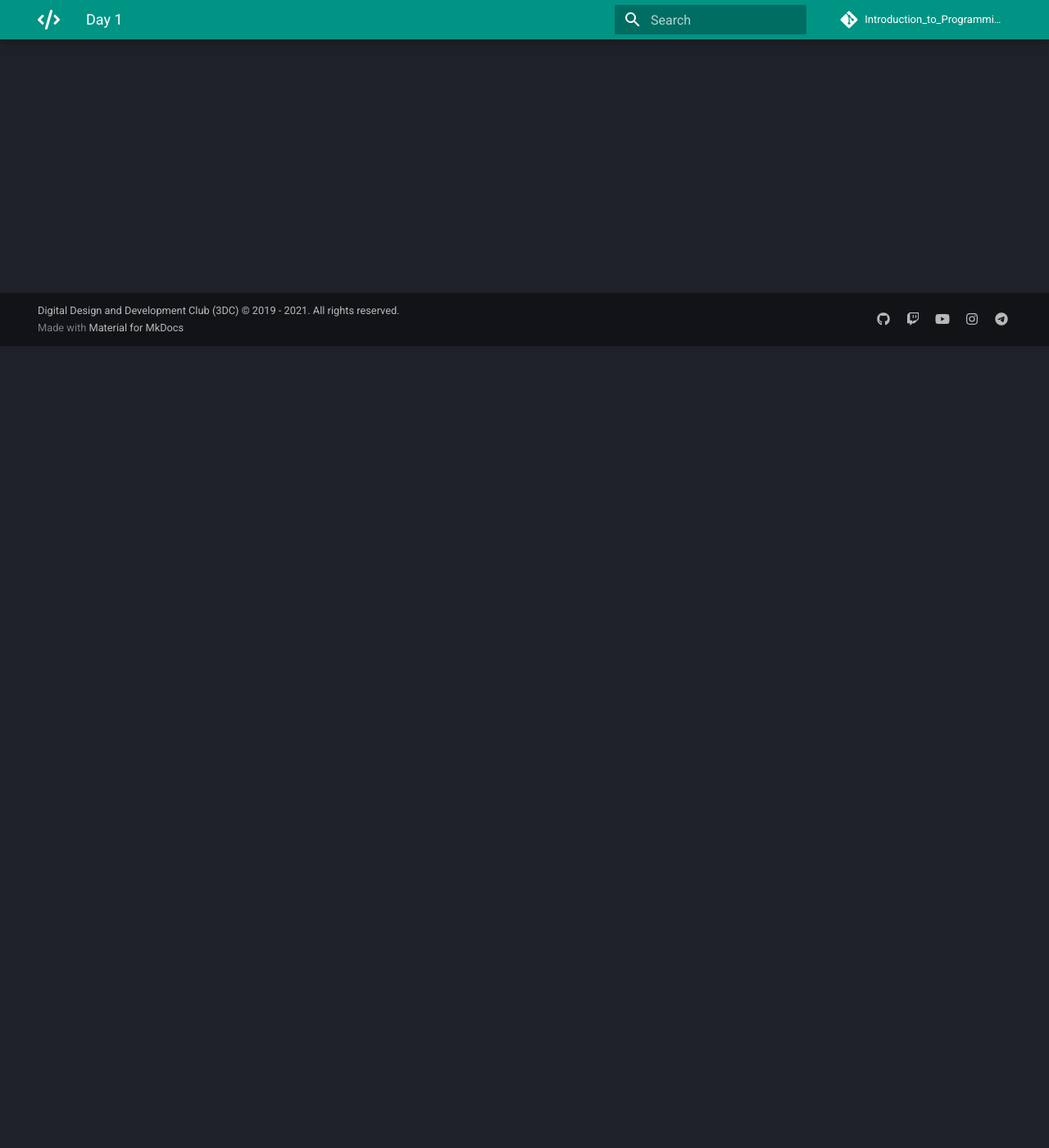
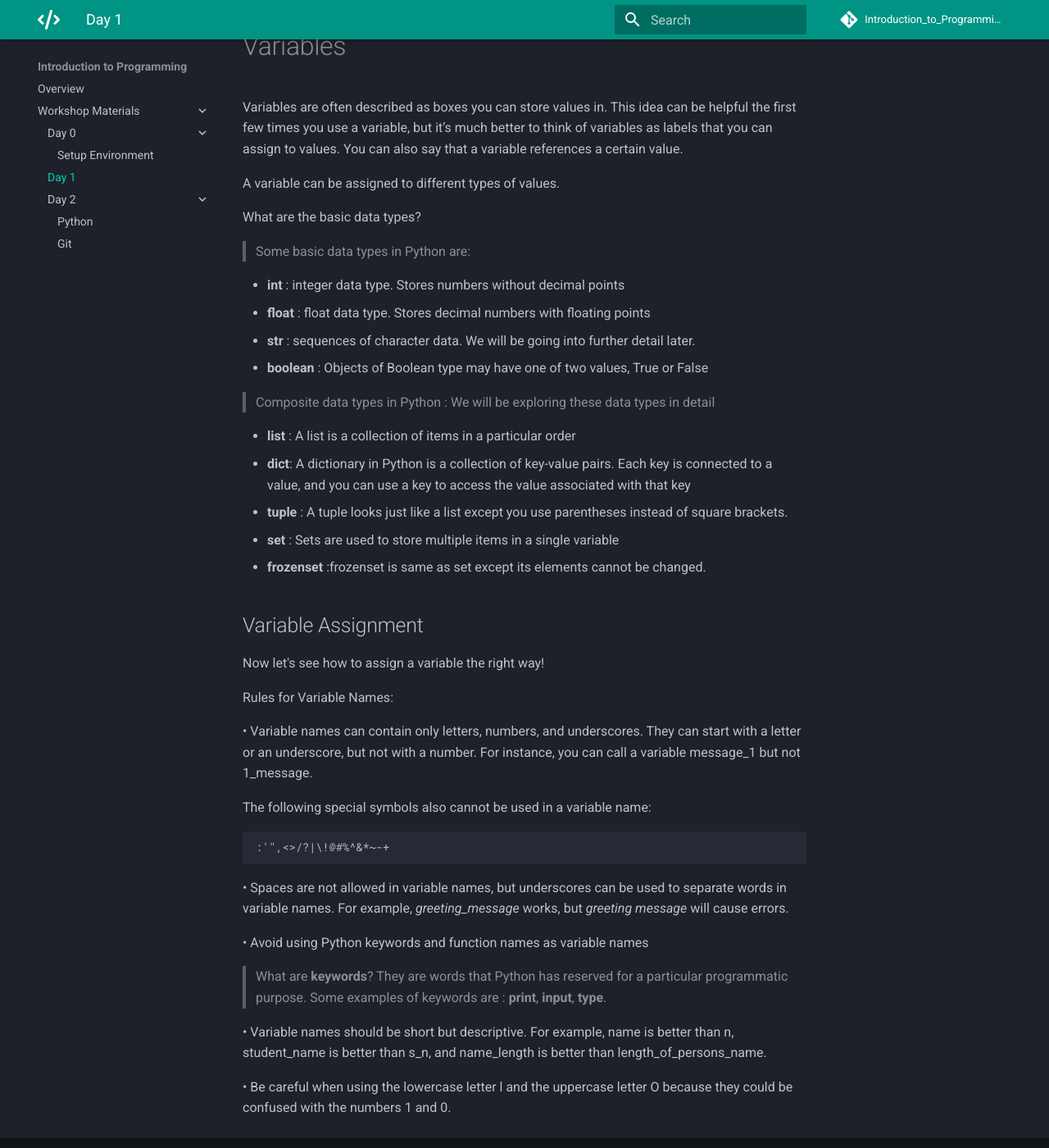
Before and after one commit to 3DCdsc/Introduction_to_Programming, an MkDocs documentation site: the page built from docs/Day_1/day_1.md, in a window 1280 px wide and 1400 px high, scrolled down 978 px. Shown: the whole window at 82% size. Built offline with MkDocs 1.6.1 and Material for MkDocs 9.7.7, drawn with Linux system fonts in a browser that asks for light colours; comment, search, counter and statistics services are not loaded; some of the changed text lies outside the part shown.

Commit message:
Update day_1.md

```diff
--- a/docs/Day_1/day_1.md
+++ b/docs/Day_1/day_1.md
@@ -1 +1,99 @@
 # Day 1
+# What you will be learning today:
+
+
+
+*   What is Coding? Why Python?
+*   Variables and simple data types
+*   Operators
+*   Strings
+*   Introduction to Lists
+*   Dictionaries
+*   Tuples
+*   Sets
+*   **If** statements
+*  loops: **while** and **for**
+
+
+
+## What is Coding?
+
+
+> Computer coding is the use of computer **programming** **languages**  to give computers and machines as **set** **of** **instructions** on what actions to perform. It’s how humans communicate with machines.
+
+> Allows us to create computer software like programs, operating systems, and mobile apps.
+
+
+## Why Python?
+
+> Incredibly efficient language
+
+> "Clean code"
+
+> EASY to read, debug, build up and extend
+
+# Variables
+
+Variables are often described as boxes you can store values in. This idea can
+be helpful the first few times you use a variable, but it’s much
+better to think of variables as labels that you can assign to values. You can
+also say that a variable references a certain value.
+
+A variable can be assigned to different types of values.
+
+What are the basic data types?
+
+
+> Some basic data types in Python are:
+
+*   **int** : integer data type. Stores numbers without decimal points
+*   **float** : float data type. Stores decimal numbers with floating points
+*   **str** : sequences of character data. We will be going into further detail later.
+*   **boolean** : Objects of Boolean type may have one of two values, True or False
+
+
+
+> Composite data types in Python :
+We will be exploring these data types in detail
+
+*   **list** : A list is a collection of items in a particular order
+*   **dict**: A dictionary in Python is a collection of key-value pairs. Each key is connected
+to a value, and you can use a key to access the value associated with that key
+*   **tuple** : A tuple looks just like a list except you use parentheses instead of square
+brackets.
+*   **set** : Sets are used to store multiple items in a single variable
+*   **frozenset** :frozenset is same as set except its elements cannot be changed.
+
+
+## Variable Assignment
+
+Now let's see how to assign a variable the right way!
+
+Rules for Variable Names:
+
+•  Variable names can contain only letters, numbers, and underscores.
+They can start with a letter or an underscore, but not with a number.
+For instance, you can call a variable message_1 but not 1_message.
+
+The following special symbols also cannot be used in a variable name:
+
+    :'",<>/?|\!@#%^&*~-+
+
+
+
+•	 Spaces are not allowed in variable names, but underscores can be used
+to separate words in variable names. For example, *greeting_message*
+works, but *greeting message* will cause errors.
+
+•	 Avoid using Python keywords and function names as variable names
+
+
+> What are **keywords**?  They are words that Python has reserved for a particular programmatic purpose. Some examples of keywords are : **print**, **input**, **type**.
+
+
+•	 Variable names should be short but descriptive. For example, name is
+better than n, student_name is better than s_n, and name_length is better
+than length_of_persons_name.
+
+•	 Be careful when using the lowercase letter l and the uppercase letter O
+because they could be confused with the numbers 1 and 0.
```
